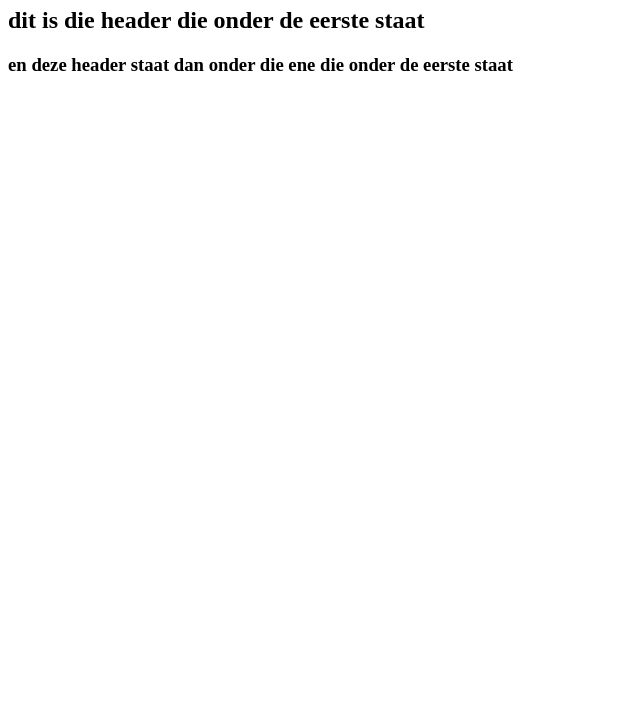
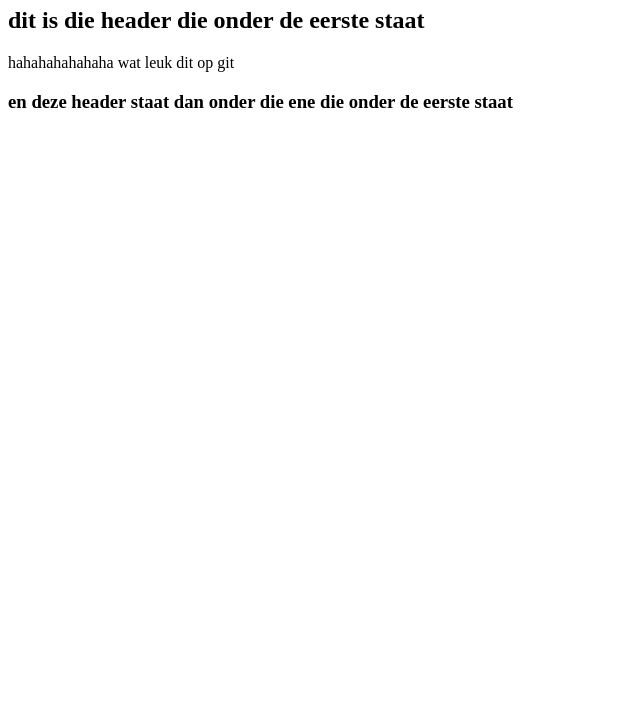
Before and after one commit to 23021985/gitpractice, a plain HTML site: page index.html in a window 1280 px wide. Shown: the part 73-800 px from the top of the page, without its empty margins (0-640 px from the left). Drawn offline with Linux system fonts and the light colour scheme.

Commit message:
nog een keer

```diff
--- a/index.html
+++ b/index.html
@@ -9,6 +9,8 @@
 
 <h2>dit is die header die onder de eerste staat</h2>
 
+<p>hahahahahahaha wat leuk dit op git</p>
+
 
 
 <h3>en deze header staat dan onder die ene die onder de eerste staat</h3>
```
